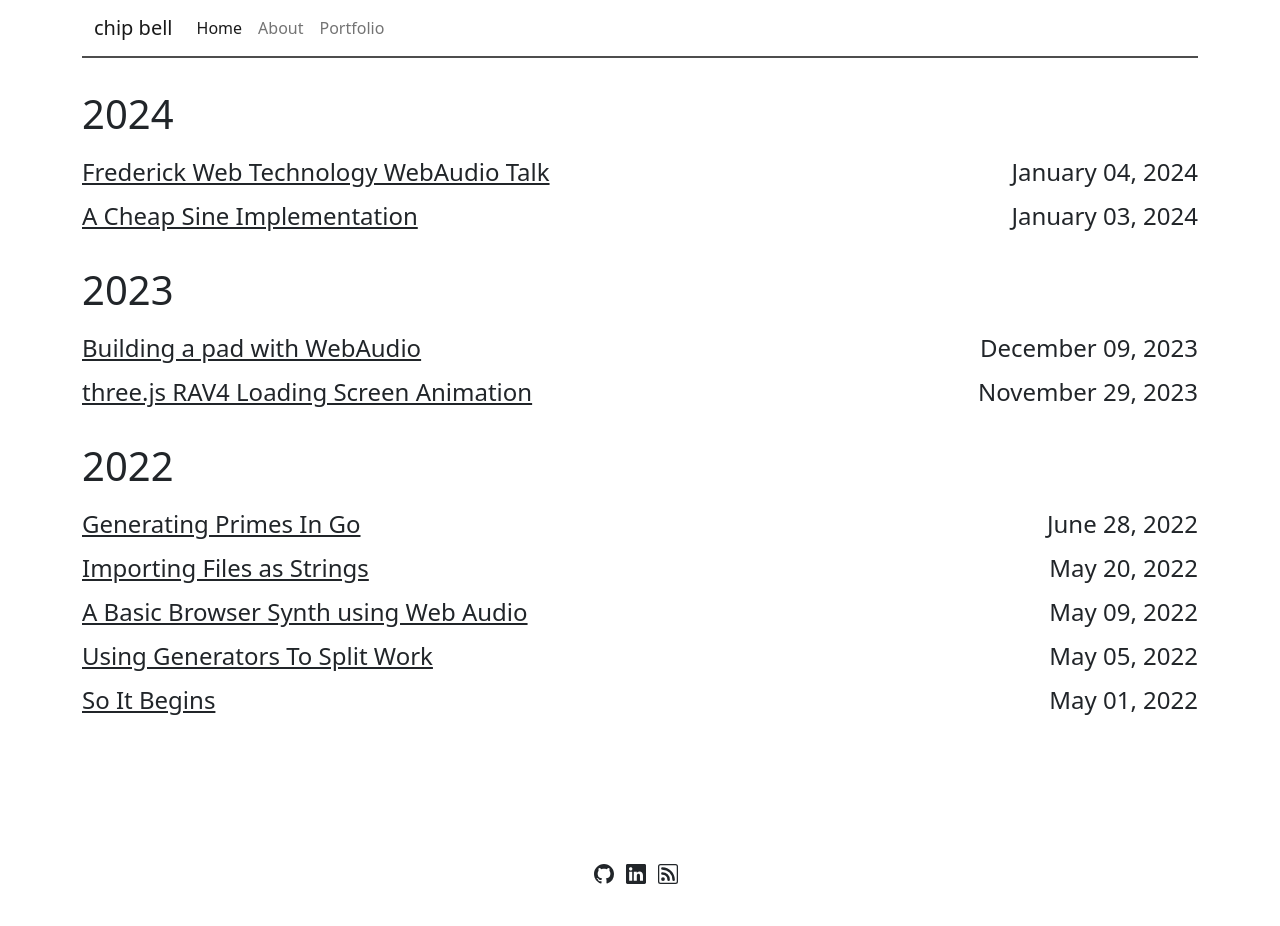
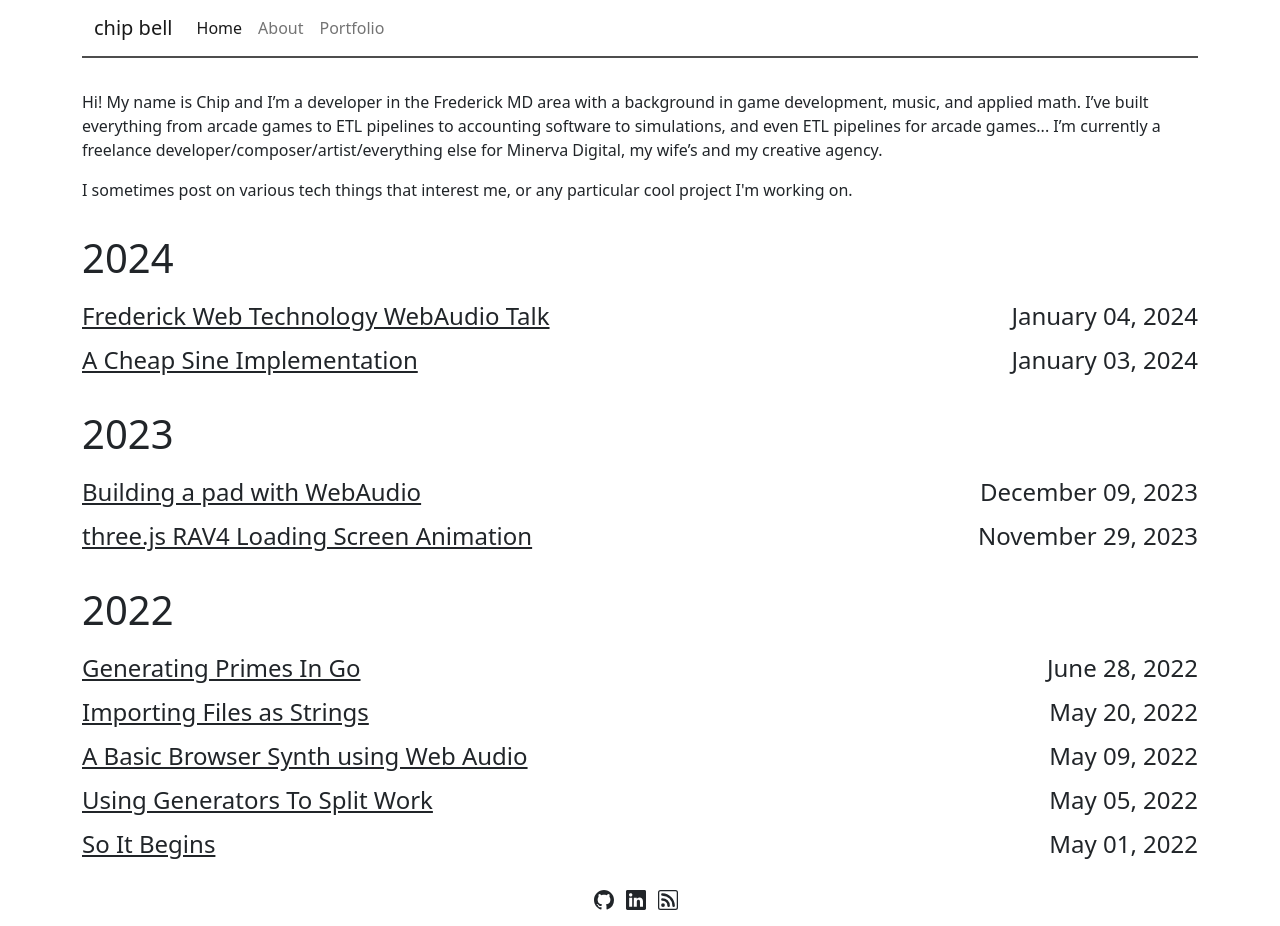
Before and after one commit to chipbell4/chipbell4.github.io, a Jekyll site: the page built from index.html, in a window 1280 px wide. Built offline with Jekyll 4.4.1, drawn with Linux system fonts in a browser that asks for light colours; nearby versions of some CDN libraries; before the commit the page ends 900 px from its top, so only the background shows below that.

Commit message:
Updating title page

```diff
--- a/index.html
+++ b/index.html
@@ -1,7 +1,16 @@
 ---
 layout: default
 ---
-
+<div class="intro">
+  <p>
+  Hi! My name is Chip and I’m a developer in the Frederick MD area with a background in game development, music, and applied math.
+  I’ve built everything from arcade games to ETL pipelines to accounting software to simulations, and even ETL pipelines for arcade games...
+  I’m currently a freelance developer/composer/artist/everything else for Minerva Digital, my wife’s and my creative agency.
+  </p>
+  <p>
+  I sometimes post on various tech things that interest me, or any particular cool project I'm working on.
+  </p>
+</div>
 <div class="archive">
   {% for post in site.posts %} {% assign currDate = post.date | date: "%Y" %} {%
   if currDate != date %}
```
